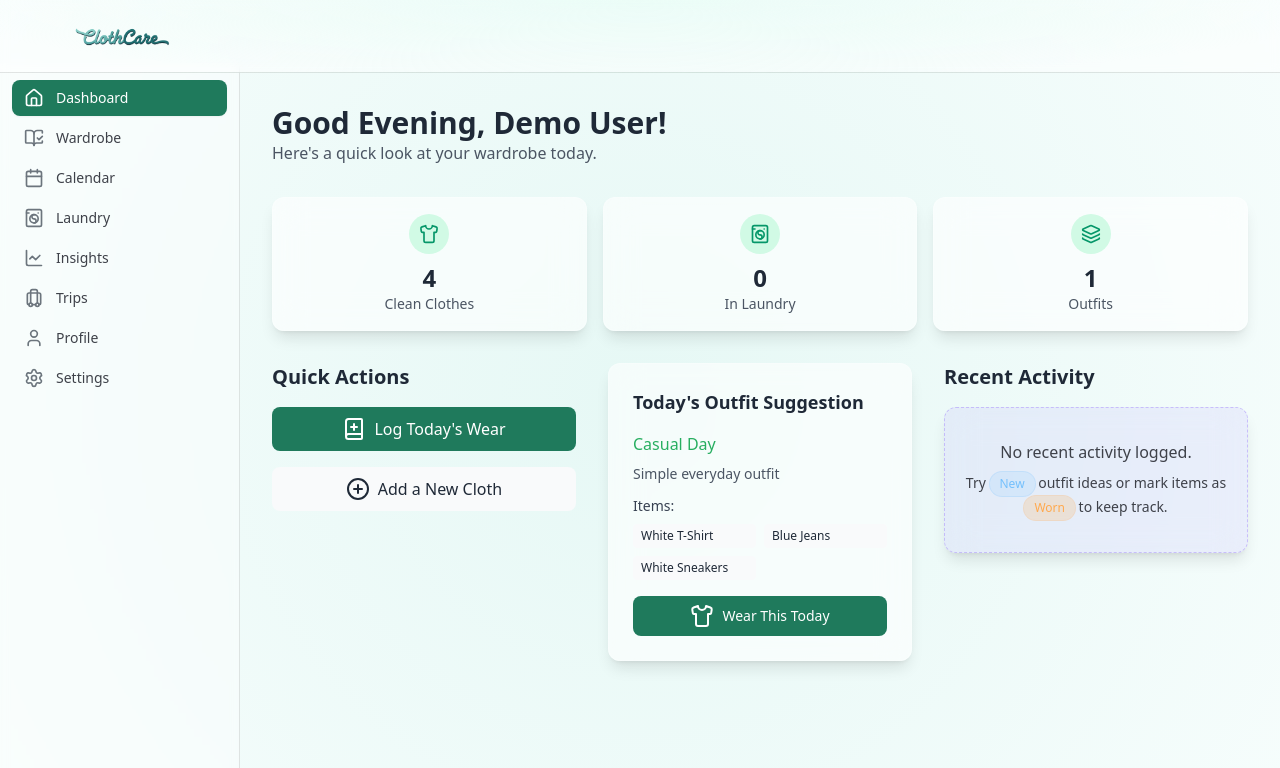
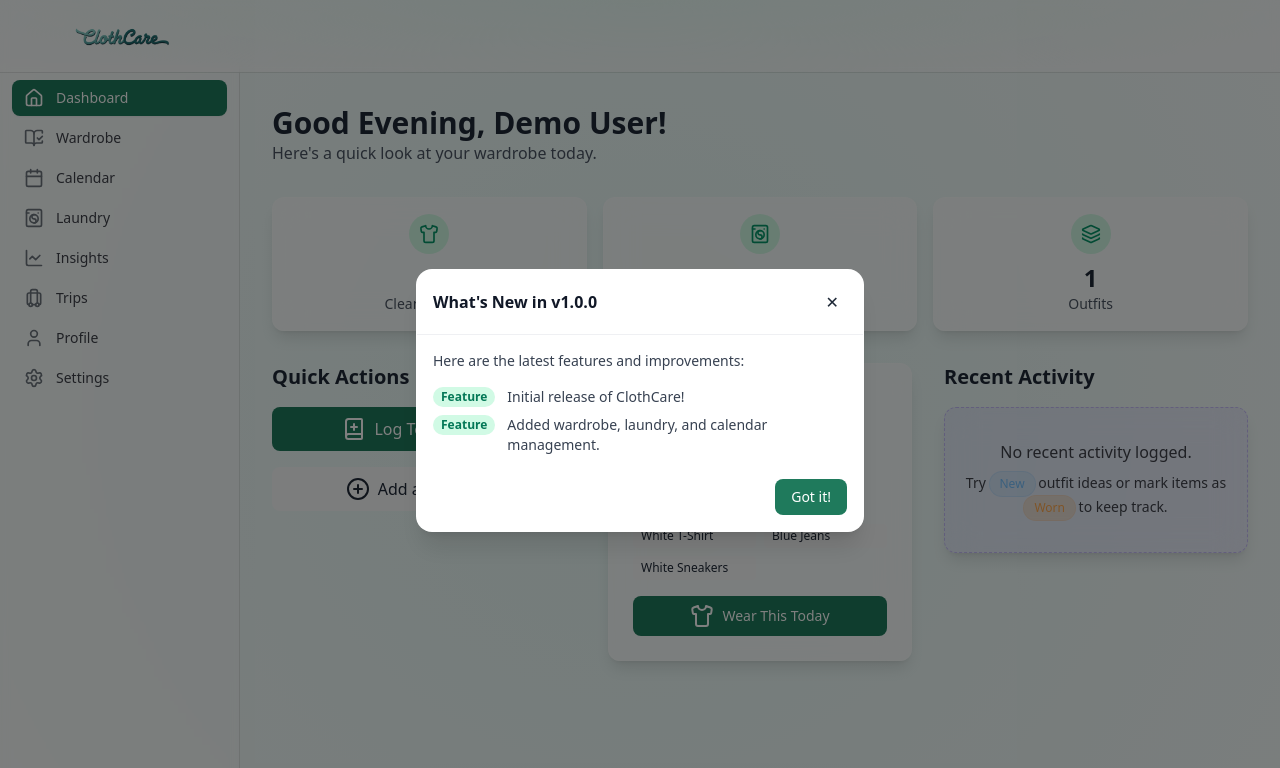
Before and after one commit to asliutkarsh/cloth-care-mvp, a React (Vite) app: page /login in a window 1280 px wide. Both pictures are taken after a click on the button "Quick demo login". Shown: the top 768 px of the page. Built offline with nearby package versions, Linux system fonts and the light colour scheme.

Commit message:
feat: Add About page and changelog modal, update app version handling

```diff
--- a/src/App.jsx
+++ b/src/App.jsx
@@ -19,6 +19,7 @@ import {
   Trips,
   TripPlanner,
   SettingsInsightsPage,
+  AboutPage,
 } from './pages'
 import { AuthProvider } from './context/AuthProvider'
 import ProtectedRoute from './components/ProtectedRoute'
@@ -76,6 +77,7 @@ export default function App() {
             <Route path="/trips" element={<Trips />} />
             <Route path="/trips/:tripId" element={<TripPlanner />} />
             <Route path="/settings" element={<Settings />} />
+            <Route path="/about" element={<AboutPage />} />
             <Route
               path="/settings/categories"
               element={<CategoryManagementPage />}
--- /dev/null
+++ b/src/app.config.js
@@ -0,0 +1,27 @@
+export const APP_VERSION = "1.0.0";
+
+export const CHANGELOG = [
+  {
+    version: "1.0.0",
+    date: "2025-10-02",
+    changes: [
+      {
+        type: "Feature",
+        description: "Initial release of ClothCare!",
+      },
+      {
+        type: "Feature",
+        description: "Added wardrobe, laundry, and calendar management.",
+      },
+    ],
+  },
+  // Future versions will be added here, e.g.:
+  // {
+  //   version: "1.1.0",
+  //   date: "2025-11-15",
+  //   changes: [
+  //     { type: "Feature", description: "Added 'Repair Pile' to the laundry page." },
+  //     { type: "Fix", description: "Improved performance of wardrobe filtering." },
+  //   ],
+  // },
+];
--- /dev/null
+++ b/src/components/modal/ChangelogModal.jsx
@@ -0,0 +1,37 @@
+import React from 'react'
+import Modal from '../ui/Modal'
+import Button from '../ui/Button'
+import { CHANGELOG } from '../../app.config.js'
+
+export default function ChangelogModal({ open, onClose }) {
+  const latestLog = CHANGELOG[0]
+
+  if (!latestLog) return null
+
+  return (
+    <Modal open={open} onClose={onClose} title={`What's New in v${latestLog.version}`}>
+      <div className="space-y-4 text-sm text-gray-700 dark:text-gray-300">
+        <p>Here are the latest features and improvements:</p>
+        <ul className="space-y-2">
+          {latestLog.changes.map((change, index) => (
+            <li key={index} className="flex items-start gap-3">
+              <span
+                className={`text-xs font-semibold px-2 py-0.5 rounded-full ${
+                  change.type === 'Feature'
+                    ? 'bg-emerald-100 text-emerald-700 dark:bg-emerald-900/30 dark:text-emerald-200'
+                    : 'bg-blue-100 text-blue-700 dark:bg-blue-900/30 dark:text-blue-200'
+                }`}
+              >
+                {change.type}
+              </span>
+              <p>{change.description}</p>
+            </li>
+          ))}
+        </ul>
+      </div>
+      <div className="mt-6 flex justify-end">
+        <Button onClick={onClose}>Got it!</Button>
+      </div>
+    </Modal>
+  )
+}
--- a/src/layouts/AppLayout.jsx
+++ b/src/layouts/AppLayout.jsx
@@ -1,5 +1,3 @@
-// src/layouts/AppLayout.jsx (Updated)
-
 import { Outlet, useNavigate } from 'react-router-dom';
 import { useEffect, useState } from 'react';
 import Navbar from './Navbar';
@@ -7,14 +5,17 @@ import BottomNav from './BottomNav';
 import Sidebar from './Sidebar';
 import AddClothModal from '../components/modal/AddClothModal';
 import OutfitModal from '../components/modal/OutfitModal';
+import ChangelogModal from '../components/modal/ChangelogModal';
 import { useWardrobeStore } from '../stores/useWardrobeStore';
-import BaseLayout from './BaseLayout'; // Use the new BaseLayout
+import { APP_VERSION } from '../app.config.js';
+import BaseLayout from './BaseLayout';
 
 export default function AppLayout() {
   const { addCloth, createOutfit } = useWardrobeStore();
   const [isAddClothModalOpen, setAddClothModalOpen] = useState(false);
   const [isOutfitModalOpen, setOutfitModalOpen] = useState(false);
   const [outfitInitialData, setOutfitInitialData] = useState(null);
+  const [showChangelog, setShowChangelog] = useState(false);
   const navigate = useNavigate();
 
   const handleLogWearClick = () => {
@@ -26,14 +27,12 @@ export default function AppLayout() {
     setAddClothModalOpen(false);
   };
 
-  // Allow other components to request opening the AddCloth modal via a window event
   useEffect(() => {
     const handler = () => setAddClothModalOpen(true);
     window.addEventListener('open-add-cloth', handler);
     return () => window.removeEventListener('open-add-cloth', handler);
   }, []);
 
-  // Global handler to open Outfit modal
   useEffect(() => {
     const handler = (e) => {
       const detail = e?.detail || null;
@@ -44,13 +43,19 @@ export default function AppLayout() {
     return () => window.removeEventListener('open-outfit-modal', handler);
   }, []);
 
+  useEffect(() => {
+    const lastSeenVersion = localStorage.getItem('lastSeenVersion');
+    if (lastSeenVersion !== APP_VERSION) {
+      setShowChangelog(true);
+      localStorage.setItem('lastSeenVersion', APP_VERSION);
+    }
+  }, []);
+
   return (
     <BaseLayout>
       <Navbar />
-      {/* Desktop Sidebar and shifted content */}
       <div className="relative">
         <Sidebar />
-        {/* Add padding-bottom to prevent content from being hidden by the fixed BottomNav; shift content on desktop */}
         <main className="flex-1 pb-24 md:pb-0 md:ml-60">
           <Outlet />
         </main>
@@ -72,14 +77,21 @@ export default function AppLayout() {
       {isOutfitModalOpen && (
         <OutfitModal
           open={isOutfitModalOpen}
-          onClose={() => { setOutfitModalOpen(false); setOutfitInitialData(null); }}
+          onClose={() => {
+            setOutfitModalOpen(false);
+            setOutfitInitialData(null);
+          }}
           initialData={outfitInitialData}
           onSubmit={async (data) => {
-            await createOutfit(data)
-            setOutfitModalOpen(false)
-            setOutfitInitialData(null)
+            await createOutfit(data);
+            setOutfitModalOpen(false);
+            setOutfitInitialData(null);
           }}
         />
+      )}
+
+      {showChangelog && (
+        <ChangelogModal open={showChangelog} onClose={() => setShowChangelog(false)} />
       )}
     </BaseLayout>
   );
--- /dev/null
+++ b/src/pages/AboutPage.jsx
@@ -0,0 +1,104 @@
+import React from 'react'
+import { useNavigate } from 'react-router-dom'
+import { ArrowLeft, Info, FileText, Users, Shield, BookOpen } from 'lucide-react'
+import { Button } from '../components/ui'
+import { APP_VERSION, CHANGELOG } from '../app.config.js'
+
+const InfoSection = ({ title, icon, children }) => (
+  <section className="space-y-3">
+    <div className="flex items-center gap-3">
+      <div className="flex h-8 w-8 items-center justify-center rounded-full bg-gray-100 dark:bg-gray-800 text-gray-600 dark:text-gray-300">
+        {icon}
+      </div>
+      <h2 className="text-lg font-semibold text-gray-900 dark:text-gray-100">{title}</h2>
+    </div>
+    <div className="pl-11 text-sm text-gray-700 dark:text-gray-400 space-y-2">
+      {children}
+    </div>
+  </section>
+)
+
+const ChangeItem = ({ type, description }) => (
+  <div className="flex items-start gap-3">
+    <span
+      className={`text-xs font-semibold px-2 py-0.5 rounded-full ${
+        type === 'Feature'
+          ? 'bg-emerald-100 text-emerald-700 dark:bg-emerald-900/30 dark:text-emerald-200'
+          : 'bg-blue-100 text-blue-700 dark:bg-blue-900/30 dark:text-blue-200'
+      }`}
+    >
+      {type}
+    </span>
+    <p>{description}</p>
+  </div>
+)
+
+export default function AboutPage() {
+  const navigate = useNavigate()
+
+  return (
+    <div className="max-w-3xl mx-auto p-4 pb-24 sm:p-6 md:p-8">
+      <div className="glass-card w-full p-0">
+        <div className="flex items-center gap-3 p-4 border-b border-gray-200 dark:border-gray-700">
+          <Button onClick={() => navigate(-1)} variant="ghost" size="icon" aria-label="Go back">
+            <ArrowLeft size={20} />
+          </Button>
+          <h1 className="text-xl font-bold sm:text-2xl">About ClothCare</h1>
+        </div>
+
+        <div className="p-4 sm:p-6 space-y-8">
+          <InfoSection title={`Version ${APP_VERSION}`} icon={<Info size={16} />}>
+            <p>Thank you for using ClothCare! We are constantly working to improve your experience.</p>
+          </InfoSection>
+
+          <InfoSection title="Changelog" icon={<FileText size={16} />}>
+            <div className="space-y-4">
+              {CHANGELOG.map((log) => (
+                <div key={log.version}>
+                  <h3 className="font-semibold text-gray-800 dark:text-gray-200">
+                    {log.version}{' '}
+                    <span className="text-xs font-normal text-gray-500">({log.date})</span>
+                  </h3>
+                  <div className="mt-2 pl-4 border-l-2 border-gray-200 dark:border-gray-700 space-y-2">
+                    {log.changes.map((change, index) => (
+                      <ChangeItem key={index} type={change.type} description={change.description} />
+                    ))}
+                  </div>
+                </div>
+              ))}
+            </div>
+          </InfoSection>
+
+          <InfoSection title="Contact & Feedback" icon={<Users size={16} />}>
+            <p>
+              Have a suggestion or need support? Reach out to us at{' '}
+              <a href="mailto:support@clothcare.app" className="text-primary-deep underline">
+                support@clothcare.app
+              </a>
+              .
+            </p>
+          </InfoSection>
+
+          <InfoSection title="Legal & Licenses" icon={<Shield size={16} />}>
+            <p>
+              By using this application, you agree to our{' '}
+              <a href="/terms" className="underline">
+                Terms of Use
+              </a>{' '}
+              and{' '}
+              <a href="/privacy" className="underline">
+                Privacy Policy
+              </a>
+              .
+            </p>
+            <p>This app is built with open-source software. A full list of licenses can be provided upon request.</p>
+          </InfoSection>
+
+          <InfoSection title="Developers" icon={<BookOpen size={16} />}>
+            <p>This application is proudly developed by [Your Team Name/Your Name].</p>
+          </InfoSection>
+        </div>
+      </div>
+    </div>
+  )
+}
--- a/src/pages/index.js
+++ b/src/pages/index.js
@@ -16,3 +16,4 @@ export { default as Insights } from './Insights'
 export { default as SettingsInsightsPage } from './SettingsInsightsPage'
 export { default as Trips } from './Trips'
 export { default as TripPlanner } from './TripPlanner'
+export { default as AboutPage } from './AboutPage'
```
Also changed, not shown: src/pages/Settings.jsx (+58 -50 lines).
